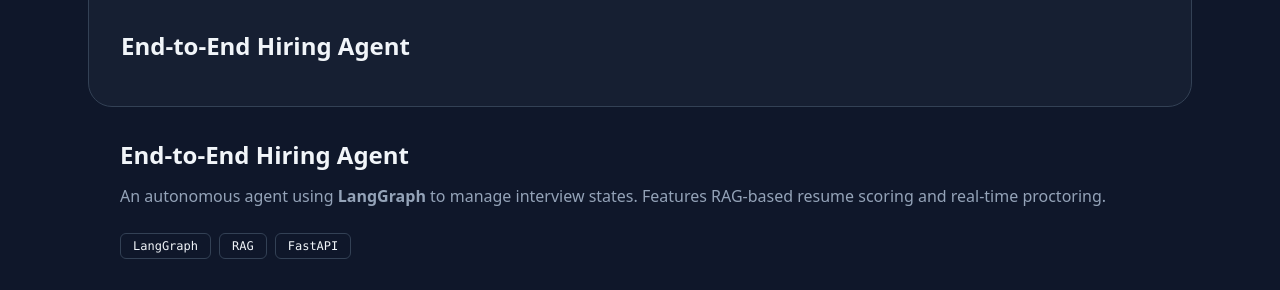
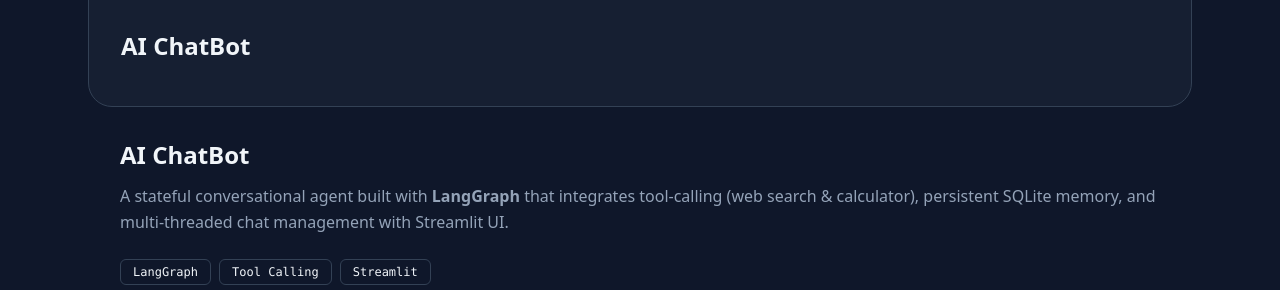
Before and after one commit to Lalitpathak04/lalitpathak, a plain HTML site: page index.html in a window 1280 px wide. Shown: the part 1663-1953 px from the top of the page. Drawn offline with nearby package versions, Linux system fonts and the light colour scheme.

Commit message:
Update index.html

```diff
--- a/index.html
+++ b/index.html
@@ -87,18 +87,19 @@
     </div>
 
     <div class="p-8">
-        <h3 class="text-2xl font-bold mb-3 group-hover:text-blue-400 transition">End-to-End Hiring Agent</h3>
+        <h3 class="text-2xl font-bold mb-3 group-hover:text-blue-400 transition">AI ChatBot</h3>
         </div>
 </div>
                 <div class="p-8">
-                    <h3 class="text-2xl font-bold mb-3 group-hover:text-blue-400 transition">End-to-End Hiring Agent</h3>
+                    <h3 class="text-2xl font-bold mb-3 group-hover:text-blue-400 transition">AI ChatBot</h3>
                     <p class="text-slate-400 mb-6 leading-relaxed">
-                        An autonomous agent using <strong>LangGraph</strong> to manage interview states. Features RAG-based resume scoring and real-time proctoring.
+                        A stateful conversational agent built with <strong>LangGraph</strong> that integrates tool-calling (web search & calculator), persistent SQLite memory, and multi-threaded chat management with Streamlit UI.
+
                     </p>
                     <div class="flex flex-wrap gap-2 mb-8">
                         <span class="bg-slate-900 border border-slate-700 px-3 py-1 rounded-md text-xs font-mono">LangGraph</span>
-                        <span class="bg-slate-900 border border-slate-700 px-3 py-1 rounded-md text-xs font-mono">RAG</span>
-                        <span class="bg-slate-900 border border-slate-700 px-3 py-1 rounded-md text-xs font-mono">FastAPI</span>
+                        <span class="bg-slate-900 border border-slate-700 px-3 py-1 rounded-md text-xs font-mono">Tool Calling</span>
+                        <span class="bg-slate-900 border border-slate-700 px-3 py-1 rounded-md text-xs font-mono">Streamlit</span>
                     </div>
                     <a href="#" class="inline-flex items-center text-blue-400 font-bold hover:gap-2 transition-all">
                         Source Code <i class="fas fa-arrow-right ml-2 text-sm"></i>
```
